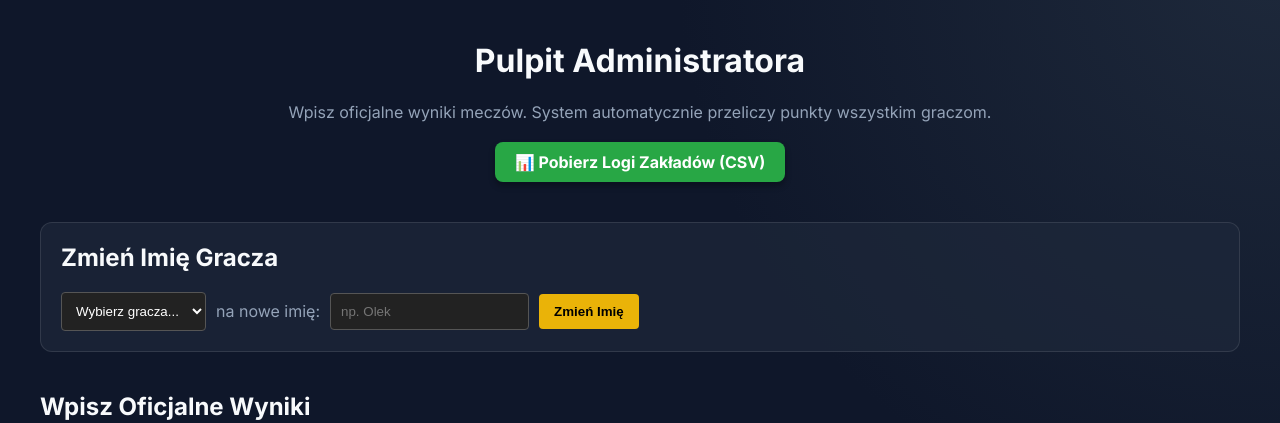
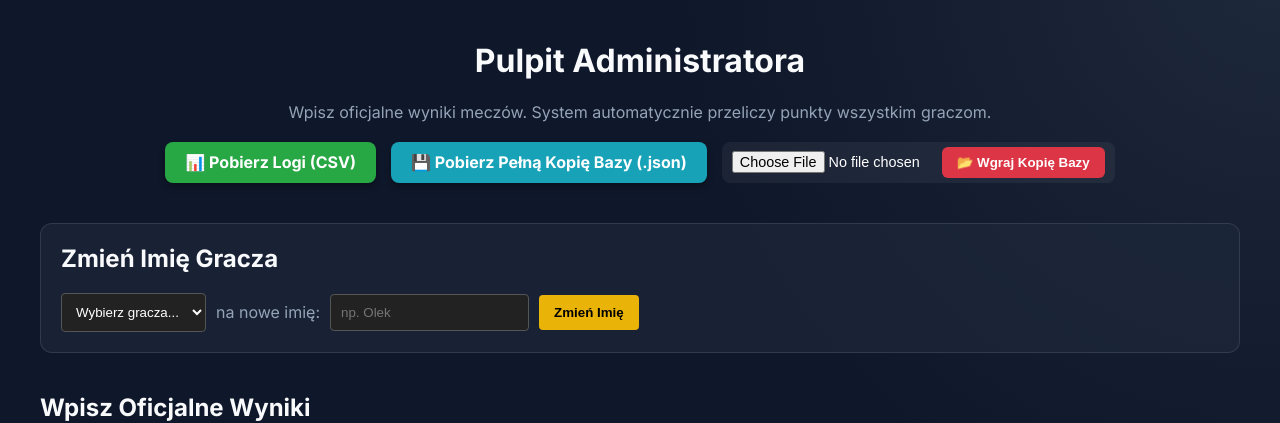
Before and after one commit to ajemfakinalkoholik-commits/mundial-2026, a Flask app: page /admin in a window 1280 px wide. Shown: the part 46-469 px from the top of the page. Run offline with Flask 3, Linux system fonts and the light colour scheme; a user stored in the database is signed in; tables that the repository leaves empty hold one stand-in row (values such as "Sample post").

Commit message:
Add files via upload

```diff
--- a/app.py
+++ b/app.py
@@ -251,10 +251,93 @@ def export_csv():
 
         cw.writerow([p.user.name, match_str, start_time, p1, p2, up_time, p.points])
 
+
     output = make_response(si.getvalue())
     output.headers["Content-Disposition"] = "attachment; filename=typy_logi.csv"
     output.headers["Content-type"] = "text/csv"
     return output
+
+import json
+
+@app.route('/export_backup')
+@login_required
+def export_backup():
+    if not current_user.is_admin:
+        return "Brak uprawnień", 403
+
+    users = User.query.all()
+    matches = Match.query.all()
+    predictions = Prediction.query.all()
+
+    data = {
+        "users": [{"id": u.id, "email": u.email, "name": u.name, "password_hash": u.password_hash, "is_admin": u.is_admin} for u in users],
+        "matches": [{"id": m.id, "group_name": m.group_name, "date_time_str": m.date_time_str, "team1": m.team1, "team2": m.team2, "result_1": m.result_1, "result_2": m.result_2, "played": m.played, "start_time": m.start_time.isoformat() if m.start_time else None, "highlights_url": m.highlights_url} for m in matches],
+        "predictions": [{"id": p.id, "user_id": p.user_id, "match_id": p.match_id, "pred_1": p.pred_1, "pred_2": p.pred_2, "points": p.points, "updated_at": p.updated_at.isoformat() if p.updated_at else None} for p in predictions]
+    }
+
+    output = make_response(json.dumps(data, indent=2))
+    output.headers["Content-Disposition"] = "attachment; filename=baza_mundial.json"
+    output.headers["Content-type"] = "application/json"
+    return output
+
+@app.route('/import_backup', methods=['POST'])
+@login_required
+def import_backup():
+    if not current_user.is_admin:
+        return "Brak uprawnień", 403
+
+    if 'backup_file' not in request.files:
+        flash('Nie wybrano pliku', 'danger')
+        return redirect(url_for('admin'))
+
+    file = request.files['backup_file']
+    if file.filename == '':
+        flash('Nie wybrano pliku', 'danger')
+        return redirect(url_for('admin'))
+
+    if file:
+        try:
+            data = json.load(file)
+
+            # Wyczyść obecne tabele
+            Prediction.query.delete()
+            Match.query.delete()
+            # Nie usuwamy konta admina, który właśnie to wgrywa, resztę usuwamy
+            User.query.filter(User.id != current_user.id).delete()
+
+            db.session.commit()
+
+            # Dodaj/aktualizuj Userów
+            for u in data.get('users', []):
+                existing = db.session.get(User, u['id'])
+                if existing:
+                    existing.email = u['email']
+                    existing.name = u['name']
+                    existing.password_hash = u['password_hash']
+                    existing.is_admin = u.get('is_admin', False)
+                else:
+                    new_u = User(id=u['id'], email=u['email'], name=u['name'], password_hash=u['password_hash'], is_admin=u.get('is_admin', False))
+                    db.session.add(new_u)
+
+            # Dodaj Mecze
+            for m in data.get('matches', []):
+                st = datetime.fromisoformat(m['start_time']) if m['start_time'] else None
+                new_m = Match(id=m['id'], group_name=m['group_name'], date_time_str=m['date_time_str'], team1=m['team1'], team2=m['team2'], result_1=m['result_1'], result_2=m['result_2'], played=m['played'], start_time=st, highlights_url=m.get('highlights_url'))
+                db.session.add(new_m)
+
+            # Dodaj Zakłady
+            for p in data.get('predictions', []):
+                up_at = datetime.fromisoformat(p['updated_at']) if p.get('updated_at') else None
+                new_p = Prediction(id=p['id'], user_id=p['user_id'], match_id=p['match_id'], pred_1=p['pred_1'], pred_2=p['pred_2'], points=p['points'], updated_at=up_at)
+                db.session.add(new_p)
+
+            db.session.commit()
+            flash('Baza danych pomyślnie przywrócona z kopii!', 'success')
+        except Exception as e:
+            db.session.rollback()
+            flash(f'Wystąpił błąd podczas przywracania: {str(e)}', 'danger')
+
+    return redirect(url_for('admin'))
 
 @app.route('/save_prediction', methods=['POST'])
 @login_required
--- a/templates/admin.html
+++ b/templates/admin.html
@@ -5,10 +5,19 @@
     <h1>Pulpit Administratora</h1>
     <p style="color: var(--text-secondary);">Wpisz oficjalne wyniki meczów. System automatycznie przeliczy punkty wszystkim graczom.</p>
 
-    <div style="margin-top: 20px;">
+    <div style="margin-top: 20px; display: flex; justify-content: center; gap: 15px; flex-wrap: wrap;">
         <a href="{{ url_for('export_csv') }}" style="display: inline-block; padding: 10px 20px; background: #28a745; color: white; text-decoration: none; border-radius: 8px; font-weight: bold; box-shadow: 0 4px 6px rgba(0,0,0,0.3);">
-            📊 Pobierz Logi Zakładów (CSV)
+            📊 Pobierz Logi (CSV)
         </a>
+        <a href="{{ url_for('export_backup') }}" style="display: inline-block; padding: 10px 20px; background: #17a2b8; color: white; text-decoration: none; border-radius: 8px; font-weight: bold; box-shadow: 0 4px 6px rgba(0,0,0,0.3);">
+            💾 Pobierz Pełną Kopię Bazy (.json)
+        </a>
+        <form action="{{ url_for('import_backup') }}" method="POST" enctype="multipart/form-data" style="display: flex; align-items: center; gap: 10px; background: rgba(255,255,255,0.05); padding: 5px 10px; border-radius: 8px;">
+            <input type="file" name="backup_file" accept=".json" required style="color: white; font-size: 0.9em; max-width: 200px;">
+            <button type="submit" style="padding: 8px 15px; background: #dc3545; color: white; border: none; border-radius: 6px; font-weight: bold; cursor: pointer;">
+                📂 Wgraj Kopię Bazy
+            </button>
+        </form>
     </div>
 </div>
 
```
